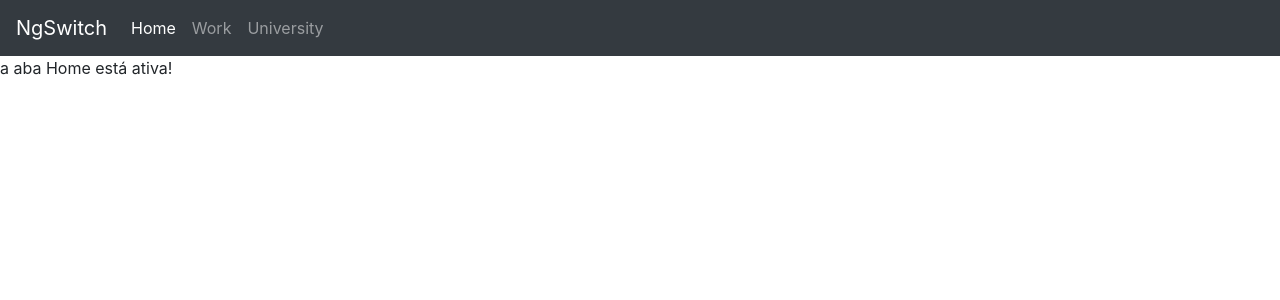
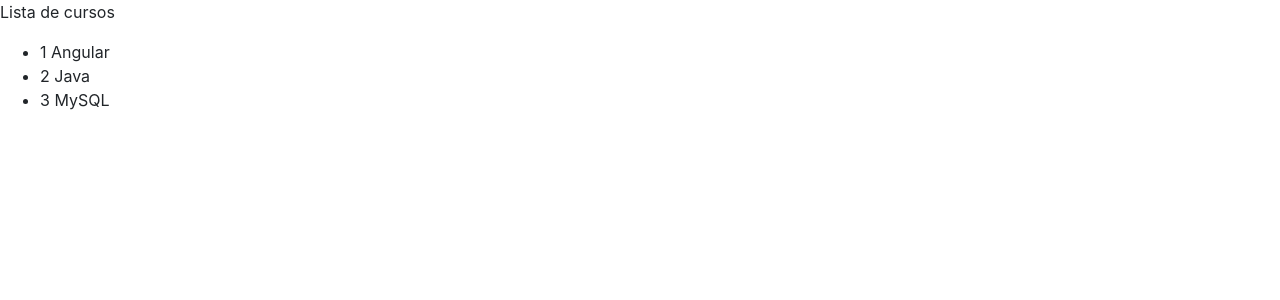
Before and after one commit to thiagomota99/ProjetosAngular, an Angular app in the folder curso-angular/: page / in a window 1280 px wide. Shown: the top 300 px of the page. Built offline with nearby package versions, Linux system fonts and the light colour scheme.

Commit message:
Diretiva ngFor
Explicando e exemplificando a diretiva *ngFor.

```diff
--- a/curso-angular/src/app/app.component.html
+++ b/curso-angular/src/app/app.component.html
@@ -6,4 +6,5 @@
 <!--contador [valor]="valor" (valorAtual)="getValor($event)"></contador-->
 <!--app-viewchild></app-viewchild-->
 <!--app-ngif></app-ngif-->
-<app-ngswitch></app-ngswitch>
+<!--app-ngswitch></app-ngswitch-->
+<app-ngfor></app-ngfor>
--- /dev/null
+++ b/curso-angular/src/app/diretivas/ngfor/ngfor.component.html
@@ -0,0 +1,10 @@
+<!--
+A diretiva *ngFor é uma diretiva estrutural do Angular. Onde seu objetivo é criar uma estrutura de repetição
+semelhante ao for
+-->
+<div>
+    <p>Lista de cursos</p>
+    <ul>
+        <li *ngFor="let curso of cursos, let i = index"> {{ i + 1 }} {{ curso }}</li>
+    </ul>
+</div>
--- /dev/null
+++ b/curso-angular/src/app/diretivas/ngfor/ngfor.component.ts
@@ -0,0 +1,17 @@
+import { Component, OnInit } from '@angular/core';
+
+@Component({
+  selector: 'app-ngfor',
+  templateUrl: './ngfor.component.html',
+  styleUrls: ['./ngfor.component.css']
+})
+export class NgforComponent implements OnInit {
+
+  public cursos: string[] = ['Angular','Java','MySQL'];
+
+  constructor() { }
+
+  ngOnInit(): void {
+  }
+
+}
```
Also changed, not shown: curso-angular/src/app/diretivas/diretivas.module.ts (+5 -2 lines), curso-angular/src/app/diretivas/ngfor/ngfor.component.css (added), 2 other files (tests, documents, lock files or other folders).
